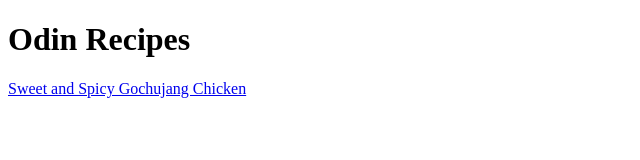
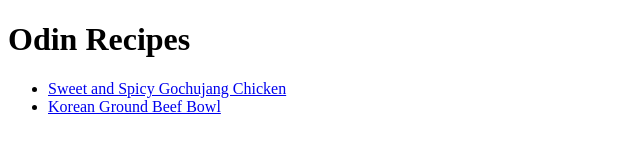
Before and after one commit to Mocchu/odin-recipes, a plain HTML site: page index.html in a window 1280 px wide. Shown: the whole page, without its empty margins (0-640 px from the left). Drawn offline with Linux system fonts and the light colour scheme.

Commit message:
Update index to include ground beef bowl

```diff
--- a/index.html
+++ b/index.html
@@ -6,6 +6,9 @@
     </head>
     <body>
         <h1>Odin Recipes</h1>
-        <a href="./recipes/gochujang-chicken.html">Sweet and Spicy Gochujang Chicken</a>
+        <ul>
+            <li><a href="./recipes/gochujang-chicken.html">Sweet and Spicy Gochujang Chicken</a></li>
+            <li><a href="./recipes/ground-beef-bowl.html">Korean Ground Beef Bowl</a></li>
+        </ul>
     </body>
 </html>
```
